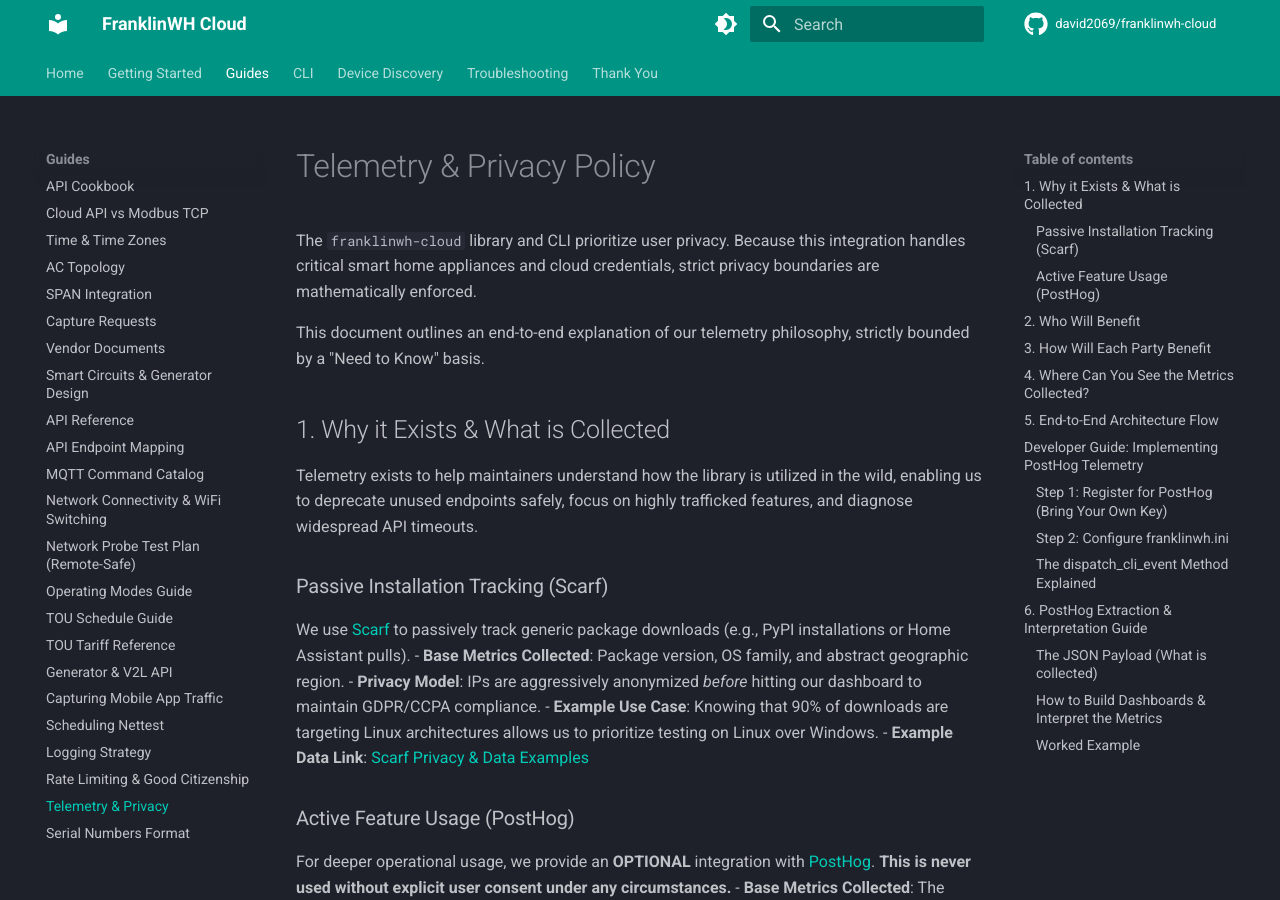
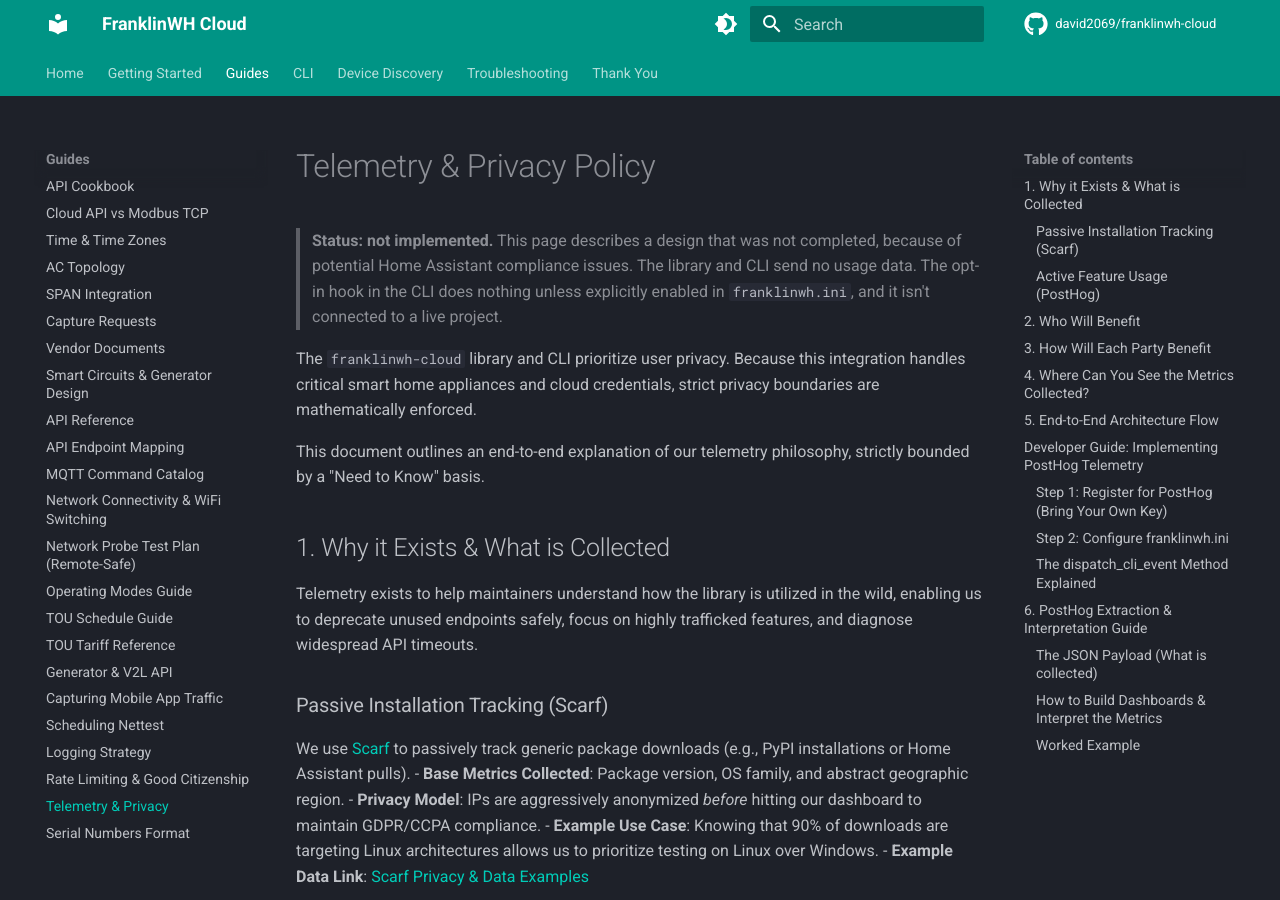
Before and after one commit to david2069/franklinwh-cloud, an MkDocs documentation site: the page built from docs/TELEMETRY.md, in a window 1280 px wide and 900 px high. Built offline with MkDocs 1.6.1 and Material for MkDocs 9.7.7, drawn with Linux system fonts in a browser that asks for light colours; comment, search, counter and statistics services are not loaded.

Commit message:
docs: telemetry is not implemented
The README and docs/TELEMETRY.md described opt-in telemetry as if it
were active. It was not completed (potential Home Assistant compliance
issues). The library and CLI send no usage data. The unfinished CLI hook
is inert unless explicitly enabled and isn't connected to a live project.

Co-Authored-By: Claude Opus 5.5 <noreply@anthropic.com>
Claude-Session: https://claude.ai/code/session_01Myi6gjPKFfRXqSJp38H8ZW

```diff
--- a/docs/TELEMETRY.md
+++ b/docs/TELEMETRY.md
@@ -1,4 +1,8 @@
 # Telemetry & Privacy Policy
+
+> **Status: not implemented.** This page describes a design that was not completed, because of
+> potential Home Assistant compliance issues. The library and CLI send no usage data. The opt-in hook in
+> the CLI does nothing unless explicitly enabled in `franklinwh.ini`, and it isn't connected to a live project.
 
 The `franklinwh-cloud` library and CLI prioritize user privacy. Because this integration handles critical smart home appliances and cloud credentials, strict privacy boundaries are mathematically enforced.
 
```
Also changed, not shown: README.md (+5 -3 lines).
